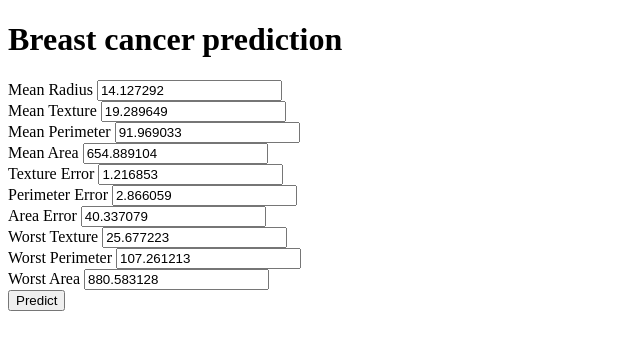
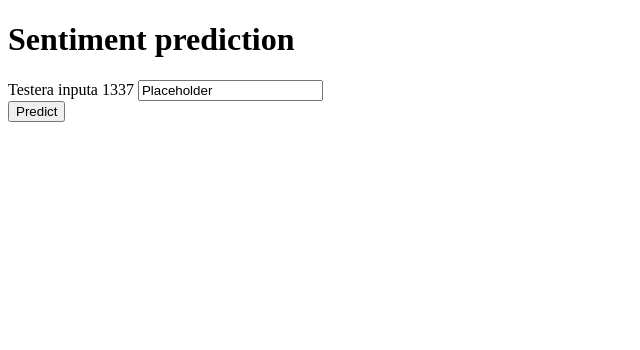
Before and after one commit to AlexanderBelfort/SentimentPredictor, a Flask app: page / in a window 1280 px wide. Shown: the top 350 px of the page, without its empty margins (0-640 px from the left). Run offline with Flask 2, Linux system fonts and the light colour scheme; parts of the project's set-up code (start-up, migrations or seed data) failed here and were passed over.

Commit message:
new funcs

```diff
--- a/application.py
+++ b/application.py
@@ -1,32 +1,158 @@
+from os import X_OK
 import numpy as np
 from flask import Flask, request, jsonify, render_template
 import pickle
+import pandas as pd
+import numpy as np
+from collections import Counter
+import matplotlib.pyplot as plt
+# NLTK is very useful for natural language applications
+import nltk
+from nltk.tokenize.toktok import ToktokTokenizer
+import contractions
+import afinn
+# We use spacy for extracting useful information from English words
+import spacy
+nlp = spacy.load('en', parse = False, tag=False, entity=False)
+
+# This dictionary will be used to expand contractions (e.g. we'll -> we will)
+from contractions import contractions_dict
+import re
+
+# Unicodedata will be used to remove accented characters
+import unicodedata
+
+# BeautifulSoup will be used to remove html tags
+from bs4 import BeautifulSoup
+
+# Lexicon models
+from afinn import Afinn
+from nltk.corpus import sentiwordnet as swn
+from nltk.sentiment.vader import SentimentIntensityAnalyzer
+
+# Evaluation libraries
+from sklearn.metrics import classification_report
+from sklearn.metrics import confusion_matrix
+
+
+
+from sklearn.metrics import accuracy_score, precision_score, recall_score, f1_score
 
 app = Flask(__name__)
-model = pickle.load(open("breast_cancer_pred.pkl", 'rb'))
-
+model = pickle.load(open("lr_model.pkl", 'rb'))
+vectorizer = pickle.load(open("vectorizer.pkl", 'rb'))
 @app.route('/')
 def home():
     return render_template('index.html')
 
-
 @app.route('/predict', methods=['POST'])
 def predict():
-    int_features = [float(x) for x in request.form.values()]
-    final_features = [np.array(int_features)]
-    prediction = model.predict(final_features)[0]
+
+
+    def normalize_corpus(corpus, html_stripping=True, contraction_expansion=True,
+                        accented_char_removal=True, text_lower_case=True,
+                        text_lemmatization=True, special_char_removal=True,
+                        stopword_removal=True):
+
+
+
+        normalized_corpus = []
+        # normalize each document in the corpus
+        for doc in corpus:
+            # strip HTML
+            if html_stripping:
+                doc = strip_html_tags(doc)
+            # remove accented characters
+            if accented_char_removal:
+                doc = remove_accented_chars(doc)
+            # expand contractions
+            if contraction_expansion:
+                doc = expand_contractions(doc)
+            # lowercase the text
+            if text_lower_case:
+                doc = doc.lower()
+            # remove extra newlines
+            doc = re.sub(r'[\r|\n|\r\n]+', ' ',doc)
+            # insert spaces between special characters to isolate them
+            special_char_pattern = re.compile(r'([{.(-)!}])')
+            doc = special_char_pattern.sub(" \\1 ", doc)
+            # lemmatize text
+            if text_lemmatization:
+                doc = lemmatize_text(doc)
+            # remove special characters
+            if special_char_removal:
+                doc = remove_special_characters(doc)
+            # remove extra whitespace
+            doc = re.sub(' +', ' ', doc)
+            # remove stopwords
+            if stopword_removal:
+                doc = remove_stopwords(doc, is_lower_case=text_lower_case)
+
+            normalized_corpus.append(doc)
+        return normalized_corpus
+
+
+    def remove_stopwords(text, is_lower_case=False):
+        tokenizer = ToktokTokenizer()
+        tokens = tokenizer.tokenize(text)
+        tokens = [token.strip() for token in tokens]
+
+        nltk.download('stopwords') # ignore the, a, an, etc
+        stopword_list = nltk.corpus.stopwords.words('english')
+        stopword_list.remove('no')
+        stopword_list.remove('not')
+
+
+        if is_lower_case:
+            filtered_tokens = [token for token in tokens if token not in stopword_list]
+        else:
+            filtered_tokens = [token for token in tokens if token.lower() not in stopword_list]
+        filtered_text = ' '.join(filtered_tokens)
+        return filtered_text
+
+
+
+    # we see <br> so html tags, strip
+
+    def strip_html_tags(text):
+        soup = BeautifulSoup(text, "html.parser")
+        stripped_text = soup.get_text()
+        return stripped_text
+
+    def remove_accented_chars(text):
+        text = unicodedata.normalize('NFKD', text).encode('ascii', 'ignore').decode('utf-8', 'ignore')
+        return text
+
+    def remove_special_characters(text):
+        text = re.sub('[^a-zA-z0-9\s]', '', text)
+        return text
+
+    def expand_contractions(text, contraction_mapping=contractions_dict):
+
+        contractions_pattern = re.compile('({})'.format('|'.join(contractions_dict.keys())),
+                                        flags=re.IGNORECASE|re.DOTALL)
+
+        def expand_match(contraction):
+            match = contraction.group(0)
+            first_char = match[0]
+            expanded_contraction = contraction_mapping.get(match) if contraction_mapping.get(match) else contraction_mapping.get(match.lower())
+            return first_char+expanded_contraction[1:] if expanded_contraction != None else match
+
+        expanded_text = contractions_pattern.sub(expand_match, text)
+        expanded_text = re.sub("'", "", expanded_text)
+        return expanded_text
+
+
+
+
+
+    int_features = " ".join([str(word) for word in request.form.values()])
+    final_features = normalize_corpus(int_features)
+    vectorizer_input = vectorizer.transform([final_features])
+    prediction = model.predict(vectorizer_input)
+
     return render_template('index.html',
-                           prediction_text=("The cancer is not malignant." if (prediction == 0) else "The cancer is malignant."),
-                           mean_perimeter=request.form["mean perimeter"],
-                           mean_radius=request.form["mean radius"],
-                           mean_texture=request.form["mean texture"],
-                           mean_area=request.form["mean area"],
-                           worst_texture=request.form["worst texture"],
-                           worst_perimeter=request.form["worst perimeter"],
-                           worst_area=request.form["worst area"],
-                           texture_error=request.form["texture error"],
-                           perimeter_error=request.form["perimeter error"],
-                           area_error=request.form["area error"]
+                           prediction_text=("input was", int_features if prediction == 1 else 'negative')
                            )
 
 
--- a/templates/index.html
+++ b/templates/index.html
@@ -9,62 +9,12 @@
 
 <body>
     <div class="login">
-        <h1>Breast cancer prediction</h1>
+        <h1>Sentiment prediction</h1>
 
         <form action="{{ url_for('predict')}}"method="post">
 
-            <label for="mean_radius">Mean Radius</label>
-            <input type="number" step="any" name="mean radius" id="mean_radius" value={{ mean_radius | default("14.127292", true) }} required="required"/> <br>
-
-            <label for="mean_texture">Mean Texture</label>
-            <input type="number" step="any" name="mean texture" id="mean_texture" value={{ mean_texture | default("19.289649", true) }} required="required"/> <br>
-
-            <label for="mean_perimeter">Mean Perimeter</label>
-            <input type="number" step="any" name="mean perimeter" id="mean_perimeter" value={{ mean_perimeter   |default("91.969033", true) }} required="required"/> <br>
-
-            <label for="mean_area">Mean Area</label>
-            <input type="number" step="any" name="mean area" id="mean_area" value={{ mean_area | default("654.889104",true) }} required="required"/> <br>
-
-            <input type="hidden" step="any" name="mean smoothness" value="0.096360" required="required"/>
-            <input type="hidden" step="any" name="mean compactness" value="0.104341" required="required"/>
-            <input type="hidden" step="any" name="mean concavity" value="0.088799" required="required"/>
-            <input type="hidden" step="any" name="mean concave points" value="0.048919" required="required"/>
-            <input type="hidden" step="any" name="mean symmetry" value="0.181162" required="required"/>
-            <input type="hidden" step="any" name="mean fractal dimension" value="0.062798" required="required"/>
-            <input type="hidden" step="any" name="radius error" value="0.405172" required="required"/>
-
-            <label for="texture_error">Texture Error</label>
-            <input type="number" step="any" name="texture error" id="texture_error" value={{ texture_error | default("1.216853",true) }} required="required"/> <br>
-
-            <label for="perimeter_error">Perimeter Error</label>
-            <input type="number" step="any" name="perimeter error" id="perimeter_error" value={{ perimeter_error | default("2.866059",true) }} required="required"/> <br>
-
-            <label for="area_error">Area Error</label>
-            <input type="number" step="any" name="area error" id="area_error" value={{ area_error | default("40.337079",true) }} required="required"/> <br>
-
-            <input type="hidden" step="any" name="smoothness error" value="0.007041" required="required"/>
-            <input type="hidden" step="any" name="compactness error" value="0.025478" required="required"/>
-            <input type="hidden" step="any" name="concavity error" value="0.031894" required="required"/>
-            <input type="hidden" step="any" name="concave points error" value="0.011796" required="required"/>
-            <input type="hidden" step="any" name="symmetry error" value="0.020542" required="required"/>
-            <input type="hidden" step="any" name="fractal dimension error" value="0.003795" required="required"/>
-            <input type="hidden" step="any" name="worst radius" value="16.269190" required="required"/>
-
-            <label for="worst_texture">Worst Texture</label>
-            <input type="number" step="any" name="worst texture" id="worst_texture" value={{worst_texture | default("25.677223",true)}} required="required"/> <br>
-
-            <label for="worst_perimeter">Worst Perimeter</label>
-            <input type="number" step="any" name="worst perimeter" id="worst_perimeter" value={{ worst_perimeter | default("107.261213",true)}} required="required"/> <br>
-
-            <label for="worst_area">Worst Area</label>
-            <input type="number" step="any" name="worst area" id="worst_area" value={{ worst_area | default("880.583128",true) }} required="required"/> <br>
-
-            <input type="hidden" step="any" name="worst smoothness" value="0.132369" required="required"/>
-            <input type="hidden" step="any" name="worst compactness" value="0.254265" required="required"/>
-            <input type="hidden" step="any" name="worst concavity" value="0.272188" required="required"/>
-            <input type="hidden" step="any" name="worst concave points" value="0.114606" required="required"/>
-            <input type="hidden" step="any" name="worst symmetry" value="0.290076" required="required"/>
-            <input type="hidden" step="any" name="worst fractal dimension" value="0.083946" required="required"/>
+            <label for="test">Testera inputa 1337</label>
+            <input type="text" step="any" name="aloo" id="test" value={{ test | default("Placeholder", true) }} required="required"/> <br>
 
             <button type="submit">Predict</button>
         </form>
```
